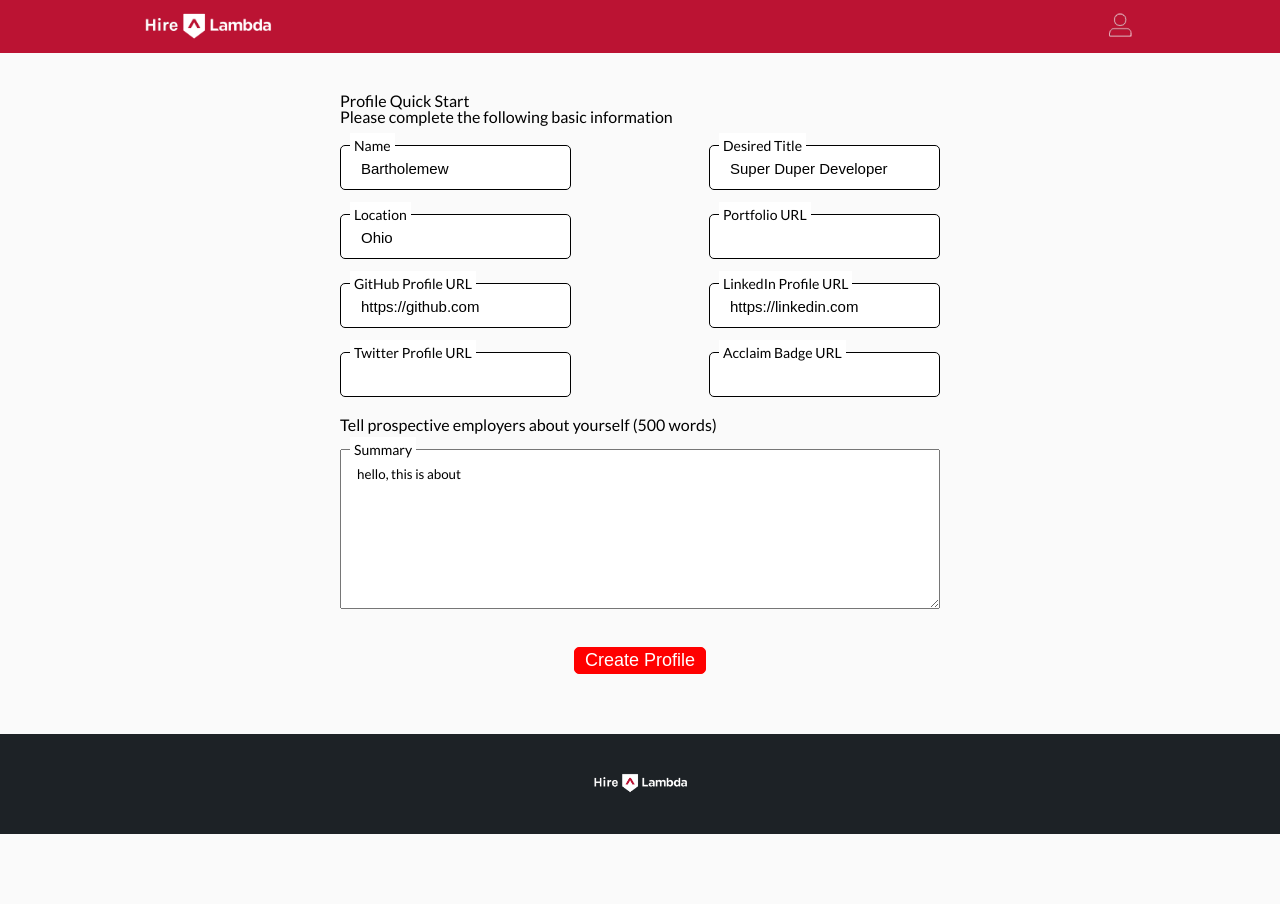
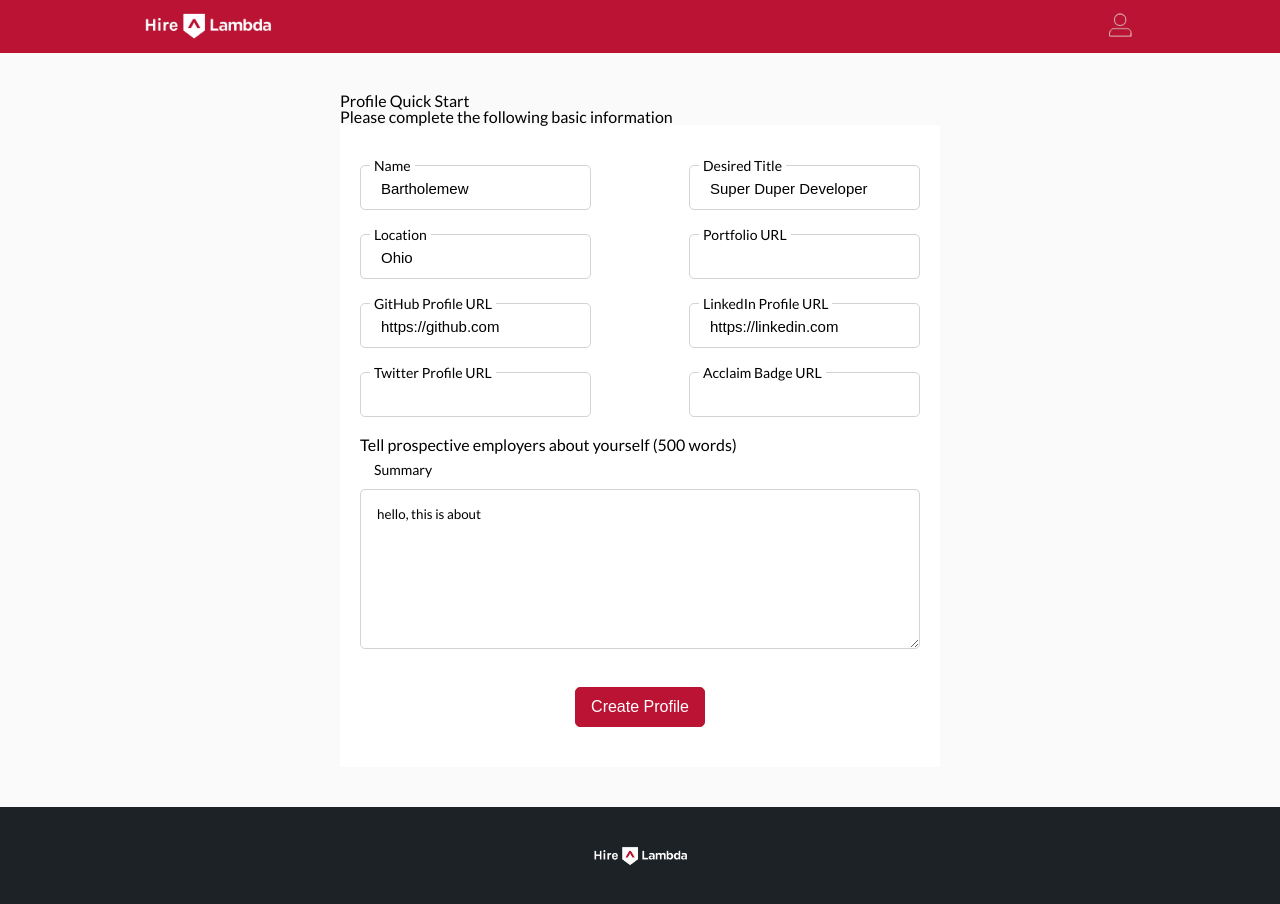
Before and after one commit to labs12-project-showcase/labs12-project-showcase-FE, a React (Create React App) app: page /profile-quick-start in a window 1280 px wide. Shown: the top 904 px of the page. Before the commit the page ends 834 px from the top, so only its background shows below. Built offline with nearby package versions, Linux system fonts and the light colour scheme; what auth0-js would draw is missing.

Commit message:
adding more css to profile quic start

```diff
--- a/src/components/student/profileqs/profileqs.scss
+++ b/src/components/student/profileqs/profileqs.scss
@@ -6,22 +6,30 @@
 }
 
 .profileqs {
+    width: 100%;
     max-width: 600px;
 }
 
 .profile-quick-start-form {
+    background-color: $lightcolor;
+    padding: 20px;
     display: flex;
     flex-wrap: wrap;
     justify-content: space-between;
 
     button {
-    background-color: red;
-    border: 1px solid red;
+        background-color: $lambdaRed;
+        border: 1px solid $lambdaRed;
         border-radius: 5px;
-    color: white;
-    font-size: 1.8rem;
+        color: $lightcolor;
+        font-size: 1.6rem;
         margin: 2rem auto;
-    padding: 0.2rem 1rem;
+        padding: 10px 15px;
+        cursor: pointer;
+
+        &:hover {
+            background-color: darken($lambdaRed, 10%);
+        }
     }
 
     label {
@@ -30,19 +38,19 @@
         // this styles the inline error
         // e.g. "Name is required"
         div {
-      color: red;
+            color: $lambdaRed;
             padding: 0.8rem;
         }
 
         input {
-      border: 1px solid black;
+            border: 1px solid lightgray;
             border-radius: 5px;
             font-size: 1.5rem;
             padding: 1.4rem 1rem 1.2rem 2rem;
         }
 
         .input-label {
-      background: white;
+            background: $lightcolor;
             font-size: 1.4rem;
             left: 1rem;
             padding: 0.4rem;
@@ -53,11 +61,15 @@
         &.stretch-input {
             margin: 1.6rem 0;
             width: 100%;
+
             textarea {
+                margin-top: 20px;
                 font-family: inherit;
                 height: 16rem;
                 padding: 1.6rem;
                 width: 100%;
+                border-radius: 5px;
+                border: 1px solid lightgray;
             }
         }
     }
```
Also changed, not shown: src/components/student/profileqs/Profileqs.js (indentation only). Lines whose indentation alone changed are shown as unchanged.
